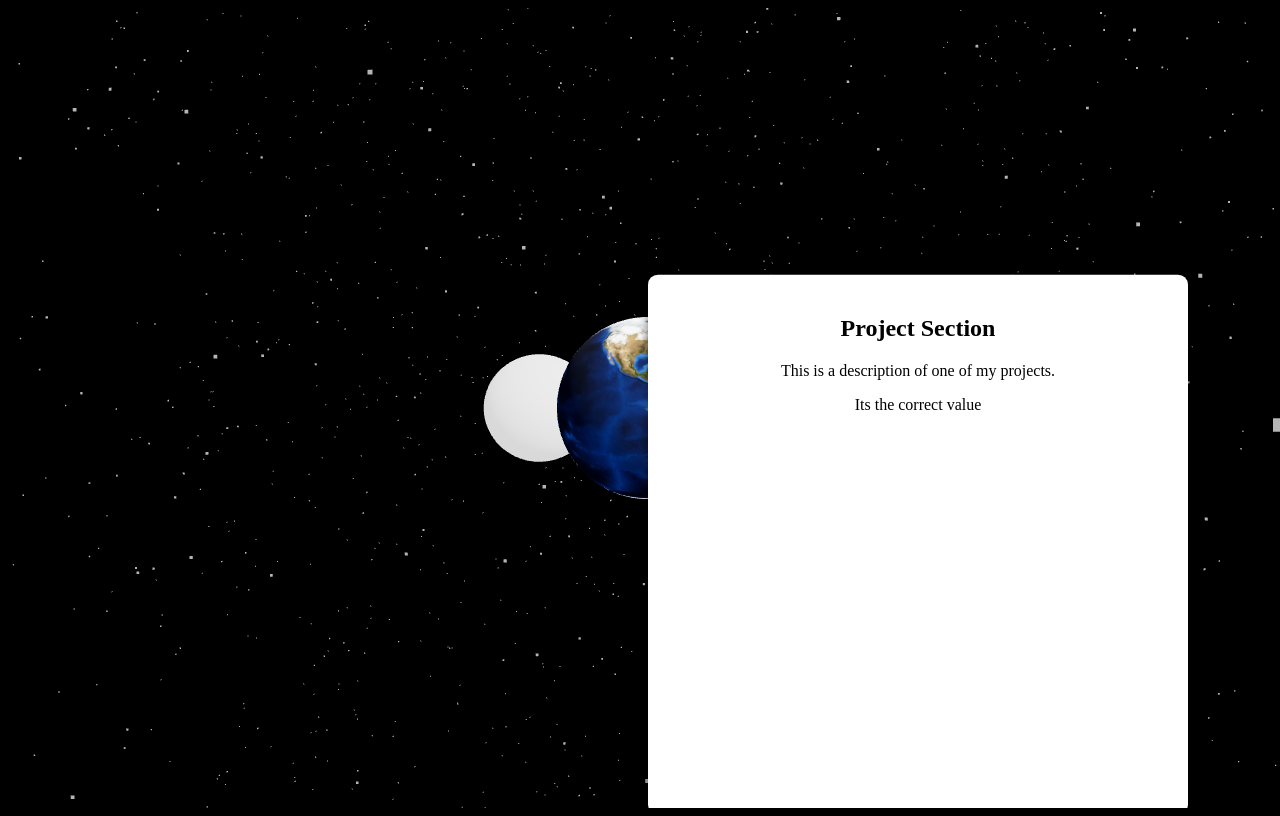
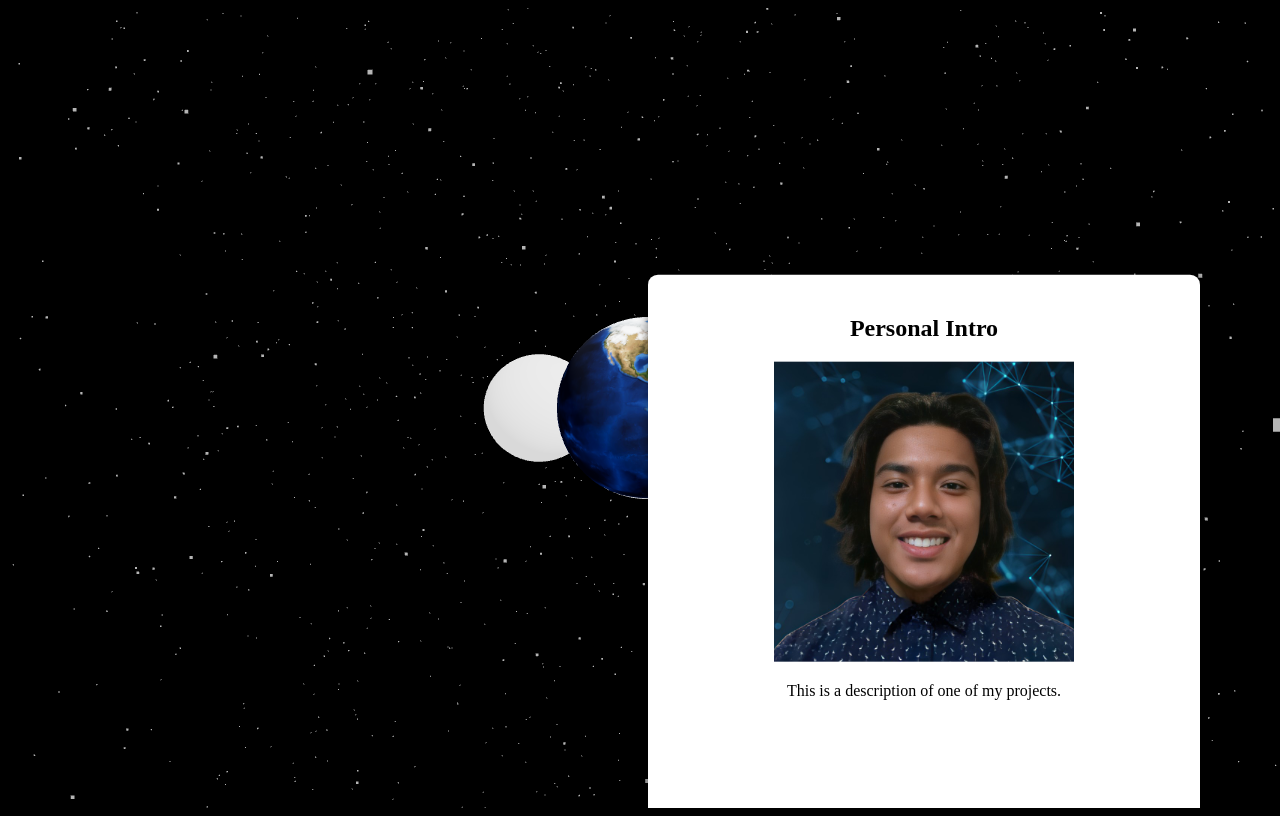
Before and after one commit to KirSpaceB/personal-porfolio-three, a React (Vite) app: page / in a window 1280 px wide. Built offline with nearby package versions, Linux system fonts and the light colour scheme.

Commit message:
added css to intro page

```diff
--- /dev/null
+++ b/src/components/IntroductionSection.tsx
@@ -0,0 +1,13 @@
+import personalProfilePic from '../public/2023-02-22 Kirk Flores Profile Picture.jpg'
+import '../css/IntroductionSection.css'
+export default function IntroductionSection() {
+  return (
+    <div>
+      <h2>Personal Intro</h2>
+      <img src={personalProfilePic} className='introductionSectionProfilePicture'>
+
+      </img>
+      <p>This is a description of one of my projects.</p>
+    </div>
+  )
+}
--- a/src/components/PlanetModal.tsx
+++ b/src/components/PlanetModal.tsx
@@ -1,6 +1,7 @@
 import { Html } from "@react-three/drei"
 import {motion} from 'framer-motion'
 import '../css/PlanetModal.css'
+import IntroductionSection from "./IntroductionSection";
 
 const modalStyles = {
   backgroundColor: 'rgba(0, 0, 0, 0.8)',
@@ -39,9 +40,7 @@ export default function PlanetModal({UIRenderKey} : PlanetModalProps) {
           duration: 0.6     // Duration of the entire animation
         }}
       >
-        <h2>Project Section</h2>
-        <p>This is a description of one of my projects.</p>
-        {UIRenderKey === 1 ? <div>Its the correct value</div> : <div>Wrong Value</div>}
+        {UIRenderKey === 1 ? <IntroductionSection/> : <div>Wrong Value</div>}
       </motion.div>
     </Html>
   )
--- /dev/null
+++ b/src/css/IntroductionSection.css
@@ -0,0 +1,5 @@
+.introductionSectionProfilePicture {
+  max-width: 300;
+  max-height: 300px;
+
+}
--- a/src/css/PlanetModal.css
+++ b/src/css/PlanetModal.css
@@ -1,32 +1,10 @@
-#HelloWorldDiv {
-  background-color: pink;
-  color: white;
-  height: 500px;
-  width: 500px;
-  display: flex;
-  justify-content: center;
-  align-items: center;
-  flex-direction: column;
-}
-
-#HelloWorldDivButton {
-  margin-top: 20px;
-  padding: 10px 20px;
-  border: none;
-  background-color: black;
-  color: white;
-  cursor: pointer;
-  border-radius: 4px;
-}
-
-
 #modalStyle {
   background-color: white;
   color: black;
   padding: 20px;
   border-radius: 10px;
   box-shadow: 0 0 10px rgba(0, 0, 0, 0.5);
-  min-width: 500px;
-  min-height: 500px;
+  min-width: 40vw;
+  min-height: 75vh;
   text-align: center;
 }
```
Also changed, not shown: src/public/2023-02-22 Kirk Flores Profile Picture.jpg (added).
